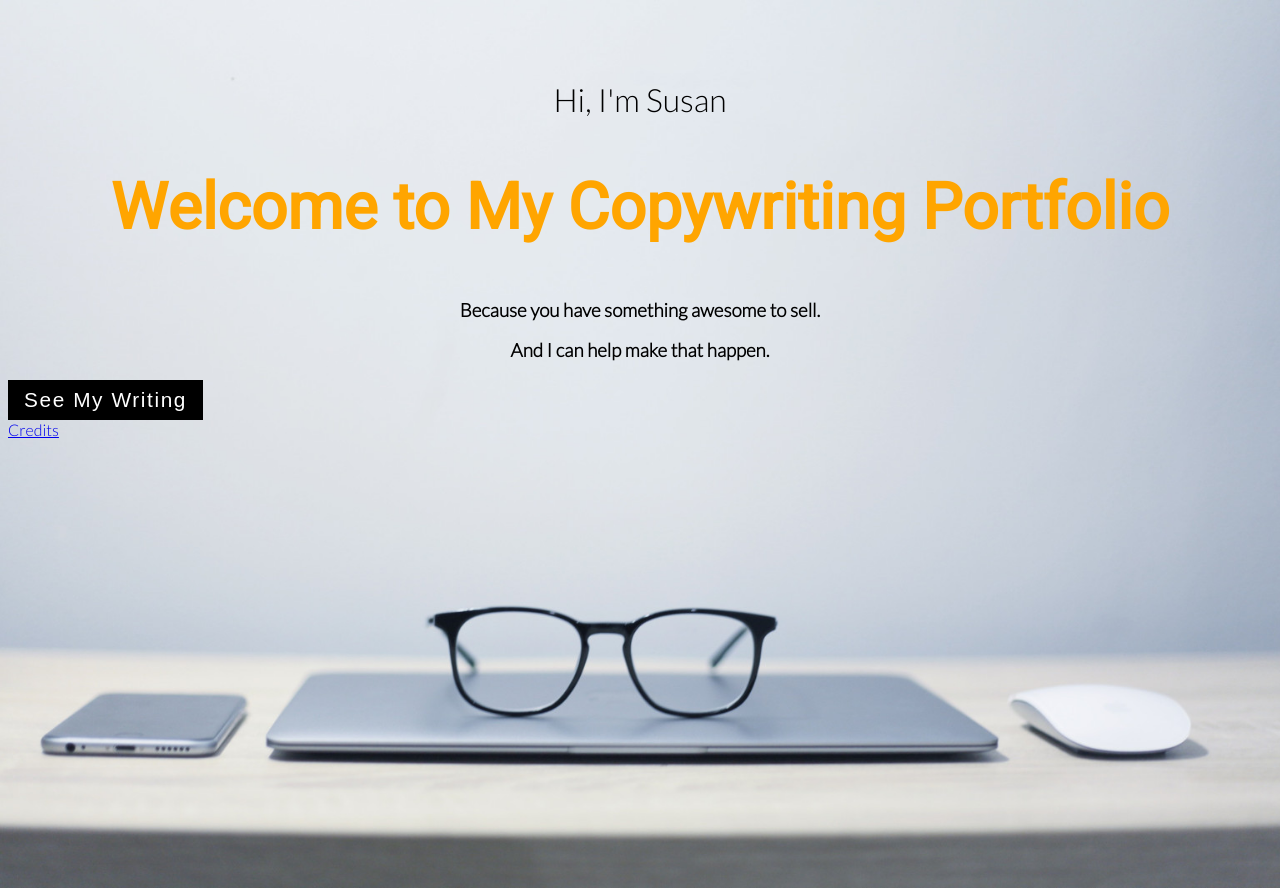
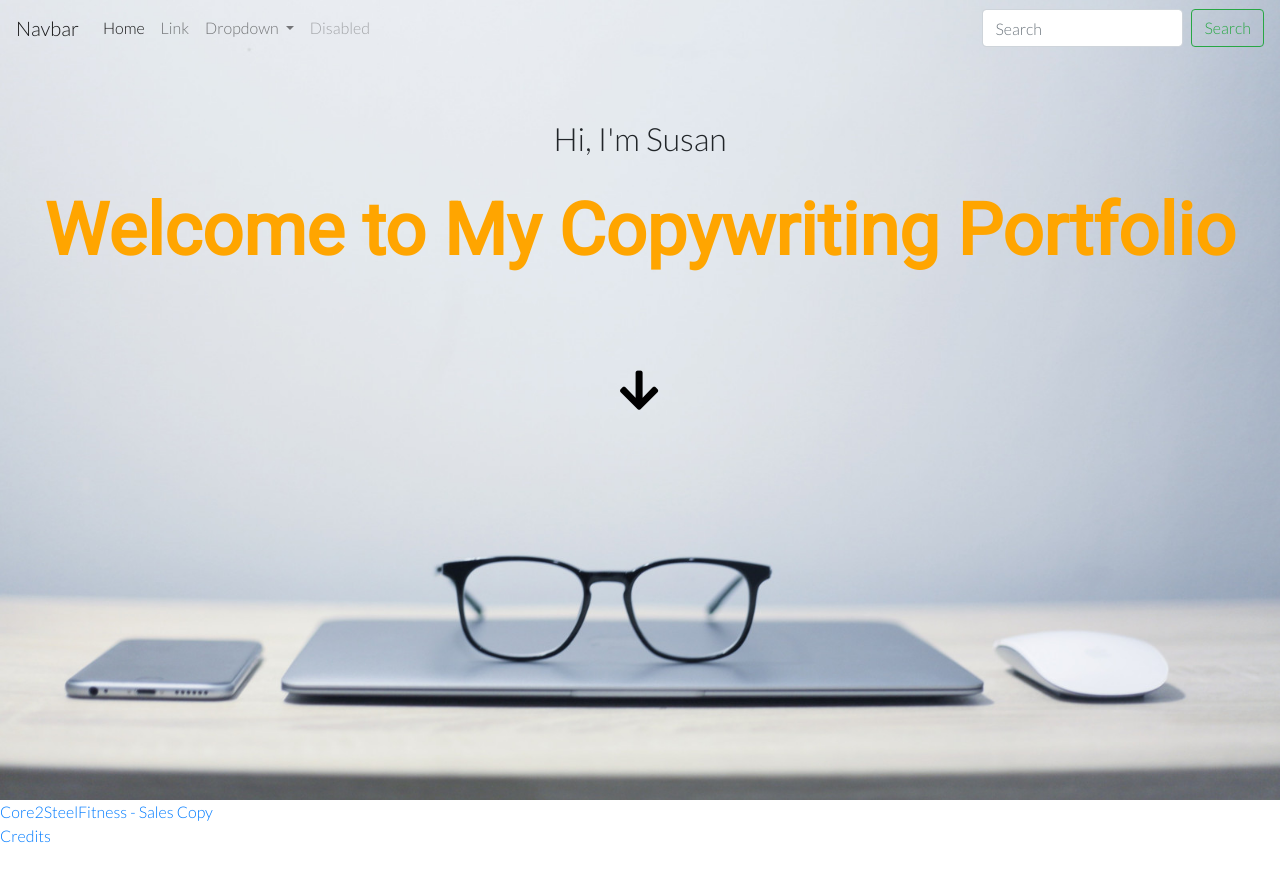
Before and after one commit to susanmaas/susanmaasportfolio, a plain HTML site: page index.html in a window 1280 px wide. After the commit the page ends 848 px from the top, so only its background shows below. Drawn offline with nearby package versions, Linux system fonts and the light colour scheme.

Commit message:
Adjusted landing page layout, added unformated test writing sample, added default Bootstrap navbar but havn't customized it yet

```diff
--- a/index.html
+++ b/index.html
@@ -5,22 +5,73 @@
     <meta name="viewport" content="width=device-width, initial-scale=1.0">
     <meta http-equiv="X-UA-Compatible" content="ie=edge">
 
+    <link rel="stylesheet" href="https://stackpath.bootstrapcdn.com/bootstrap/4.3.1/css/bootstrap.min.css" integrity="sha384-ggOyR0iXCbMQv3Xipma34MD+dH/1fQ784/j6cY/iJTQUOhcWr7x9JvoRxT2MZw1T" crossorigin="anonymous">
     <link href="https://fonts.googleapis.com/css?family=Heebo&display=swap" rel="stylesheet">
     <link href="https://fonts.googleapis.com/css?family=Lato:300&display=swap" rel="stylesheet">
-
+    <link rel="stylesheet" href="https://use.fontawesome.com/releases/v5.8.2/css/all.css" integrity="sha384-oS3vJWv+0UjzBfQzYUhtDYW+Pj2yciDJxpsK1OYPAYjqT085Qq/1cq5FLXAZQ7Ay" crossorigin="anonymous">
     <link rel="stylesheet" href="styles.css">
     <title>Susan Maas Copywriter Portfolio</title>
 </head>
 <body>
-    <heading>
-        <h2 class="topHeading">Hi, I'm Susan</h2>
-        <h1>Welcome to My Copywriting Portfolio</h1>
-        <h3>Because you have something awesome to sell.</h3>
-        <h3>And I can help make that happen.</h3>
-        <button>See My Writing</button>
-    </heading>
+    <header>
+        <div class="hero">
+                <!-- removed bg-light from the end of the line below to make the navbar background transparent -->
+                <!-- Navbar standard, cookie-cutter Bootstrap navbar for now. To adapt when navbar contents decided -->
+                <nav class="navbar navbar-expand-lg navbar-light">
+                        <a class="navbar-brand" href="#">Navbar</a>
+                        <button class="navbar-toggler" type="button" data-toggle="collapse" data-target="#navbarSupportedContent" aria-controls="navbarSupportedContent" aria-expanded="false" aria-label="Toggle navigation">
+                          <span class="navbar-toggler-icon"></span>
+                        </button>
+
+                        <div class="collapse navbar-collapse" id="navbarSupportedContent">
+                          <ul class="navbar-nav mr-auto">
+                            <li class="nav-item active">
+                              <a class="nav-link" href="#">Home <span class="sr-only">(current)</span></a>
+                            </li>
+                            <li class="nav-item">
+                              <a class="nav-link" href="#">Link</a>
+                            </li>
+                            <li class="nav-item dropdown">
+                              <a class="nav-link dropdown-toggle" href="#" id="navbarDropdown" role="button" data-toggle="dropdown" aria-haspopup="true" aria-expanded="false">
+                                Dropdown
+                              </a>
+                              <div class="dropdown-menu" aria-labelledby="navbarDropdown">
+                                <a class="dropdown-item" href="#">Action</a>
+                                <a class="dropdown-item" href="#">Another action</a>
+                                <div class="dropdown-divider"></div>
+                                <a class="dropdown-item" href="#">Something else here</a>
+                              </div>
+                            </li>
+                            <li class="nav-item">
+                              <a class="nav-link disabled" href="#" tabindex="-1" aria-disabled="true">Disabled</a>
+                            </li>
+                          </ul>
+                          <form class="form-inline my-2 my-lg-0">
+                            <input class="form-control mr-sm-2" type="search" placeholder="Search" aria-label="Search">
+                            <button class="btn btn-outline-success my-2 my-sm-0" type="submit">Search</button>
+                          </form>
+                        </div>
+                      </nav>
+            <h2 class="landingPageTopHeading">Hi, I'm Susan</h2>
+            <h1 class="landingPageMainHeading">Welcome to My Copywriting Portfolio</h1>
+            <!-- Add transition to make arrow icon fade in on page load -->
+            <a class="linkToWritingSamples" href="#"><i class="fas fa-arrow-down"></i></a>
+        </div>
+    </header>
+    <main>
+        <div>
+            <div class="writingSampleContainer">
+                <a href="core2steelfitness.html">
+                    <div>Core2SteelFitness - Sales Copy</div>
+                </a>
+            </div>
+        </div>
+    </main>
     <footer>
         <a href="credits.html">Credits</a>
     </footer>
+    <script src="https://code.jquery.com/jquery-3.3.1.slim.min.js" integrity="sha384-q8i/X+965DzO0rT7abK41JStQIAqVgRVzpbzo5smXKp4YfRvH+8abtTE1Pi6jizo" crossorigin="anonymous"></script>
+<script src="https://cdnjs.cloudflare.com/ajax/libs/popper.js/1.14.7/umd/popper.min.js" integrity="sha384-UO2eT0CpHqdSJQ6hJty5KVphtPhzWj9WO1clHTMGa3JDZwrnQq4sF86dIHNDz0W1" crossorigin="anonymous"></script>
+<script src="https://stackpath.bootstrapcdn.com/bootstrap/4.3.1/js/bootstrap.min.js" integrity="sha384-JjSmVgyd0p3pXB1rRibZUAYoIIy6OrQ6VrjIEaFf/nJGzIxFDsf4x0xIM+B07jRM" crossorigin="anonymous"></script>
 </body>
 </html>
--- a/styles.css
+++ b/styles.css
@@ -1,39 +1,36 @@
 body {
-    background-color: rgb(18, 31, 51);
-    color: black;
     font-family: 'Lato', sans-serif;
+    margin: 0;
+}
+
+.hero {
     background-image: url("jesus-kiteque-224069-unsplash-resized.jpg");
     background-size: cover;
     background-position: center;
     height: 100vh;
-}
-
-heading {
     text-align: center;
 }
 
-.topHeading {
-    margin-top: 5rem;
-}
-
-h2 {
+.landingPageTopHeading {
+    margin-top: 4rem;
     font-size: 2rem;
     font-weight:100;
 }
 
-h1 {
+.landingPageMainHeading {
     font-family: 'Heebo', sans-serif;
     font-weight: bold;
-    font-size: 4rem;
+    font-size: 4.5rem;
     color: orange;
+    margin-top: 2rem;
+    margin-bottom: 5rem;
 }
 
-button {
+.linkToWritingSamples {
+    text-decoration: none;
     border: none;
-    background-color: black;
-    color: white;
+    color: black;
     letter-spacing: 0.1rem;
-    font-weight: 200;
-    font-size: 1.3rem;
+    font-size: 2.8rem;
     padding: 0.5rem 1rem;
 }
```
Also changed, not shown: core2steelfitness.html (added, +35 -0 lines).
